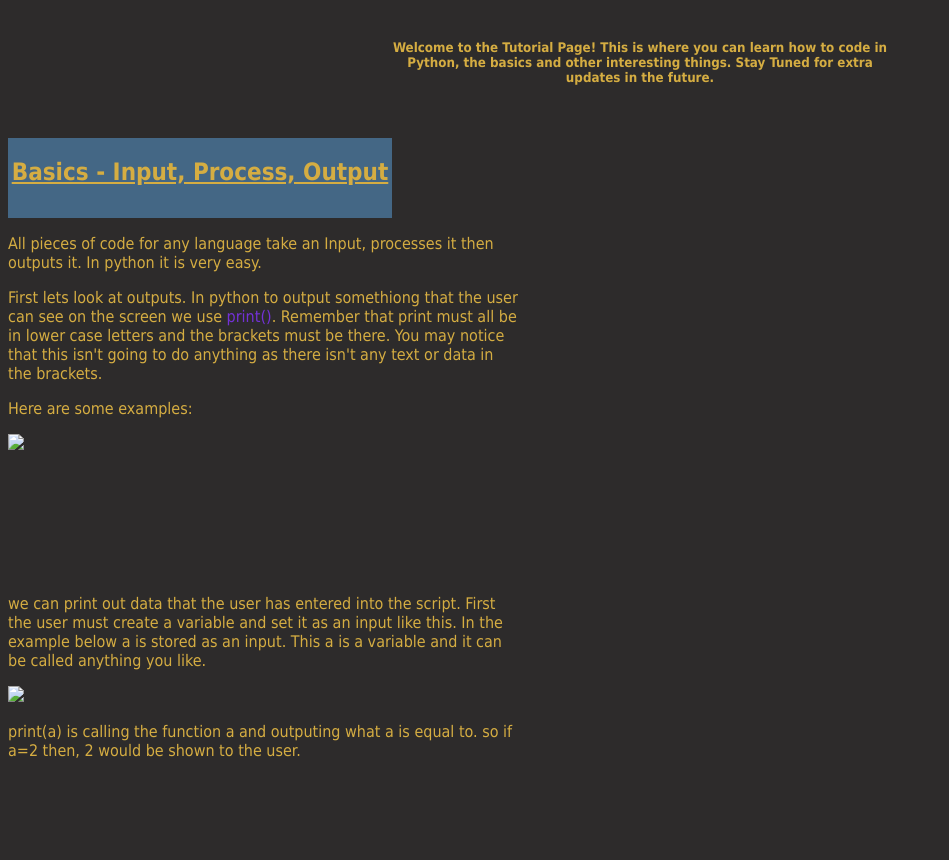
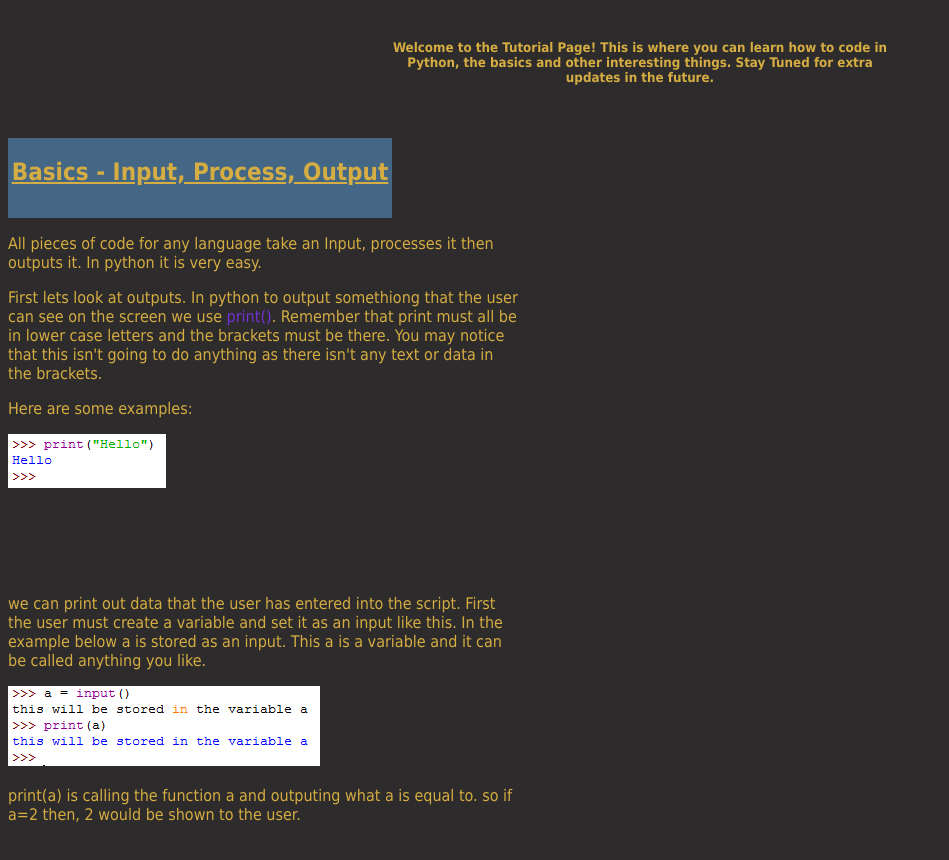
Before and after one commit to william1835/jacabob.github.io, a plain HTML site: page tutorial.html in a window 1280 px wide. Shown: the part 102-962 px from the top of the page, without its empty margins (0-949 px from the left). Drawn offline with Linux system fonts and the light colour scheme.

Commit message:
Picture fix

```diff
--- a/tutorial.html
+++ b/tutorial.html
@@ -40,12 +40,12 @@
             <p>First lets look at outputs. In python to output somethiong that the user can see on the screen we use <span style="color:#7331d6;">print()</span>. Remember that print must all be in lower case letters and the brackets must be there. You may notice that this isn't going to do anything as there isn't any text or data in the brackets. </p>
             <p>Here are some examples: </p>
             <div id="image">
-                <img src="pictures/print.png">
+                <img src="print.png">
             </div>
             <div style="position:absolute; top:45%;">
                 <p>we can print out data that the user has entered into the script. First the user must create a variable and set it as an input like this.
                 In the example below a is stored as an input. This a is a variable and it can be called anything you like.</p>
-                <div><img src="pictures/input.png"></div>
+                <div><img src="input.png"></div>
                 <div tyle="right:10%;">
                     <p style="text-align:left;">print(a) is calling the function a and outputing what a is equal to. so if a=2 then, 2 would be shown to the user.</p>
                 </div>
```
